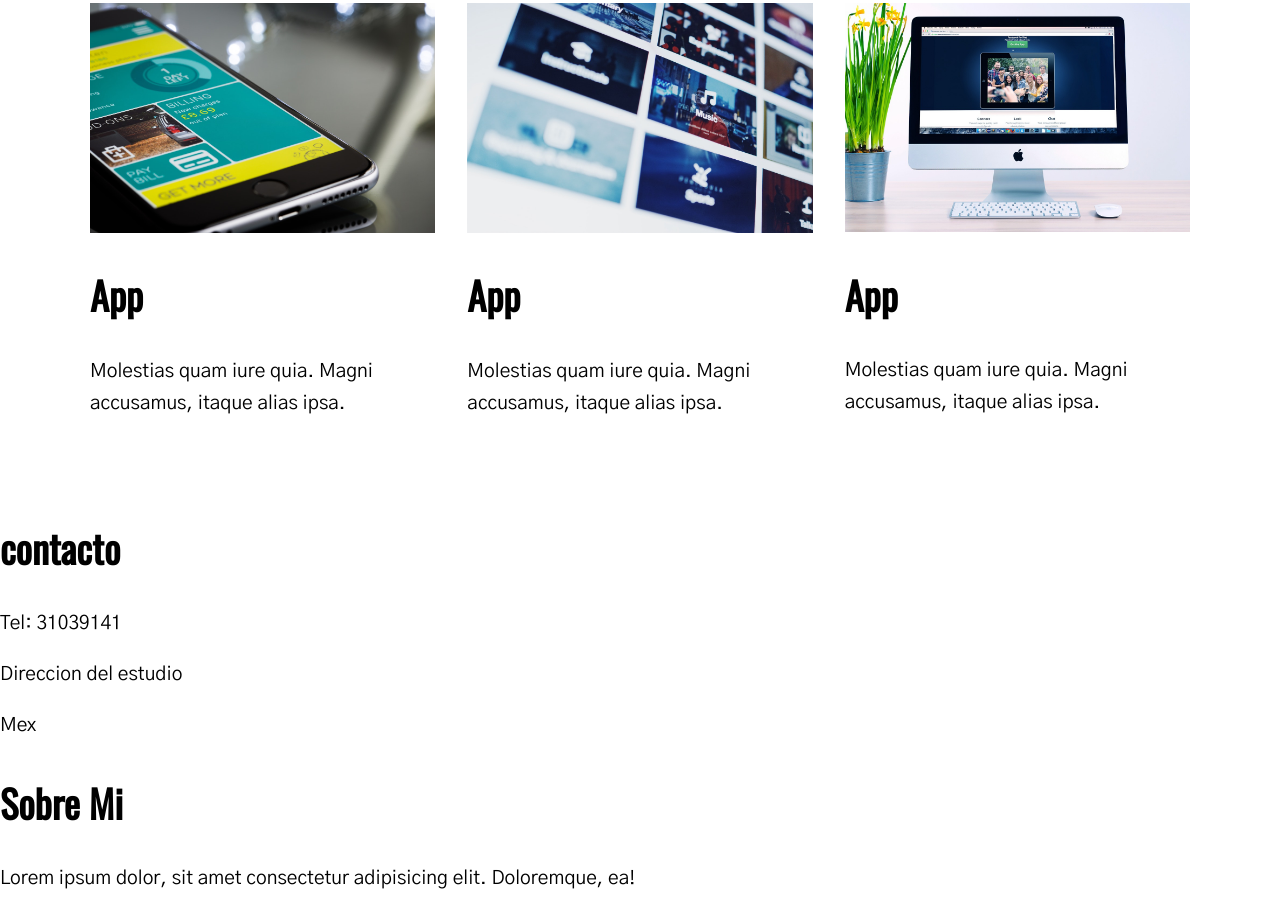
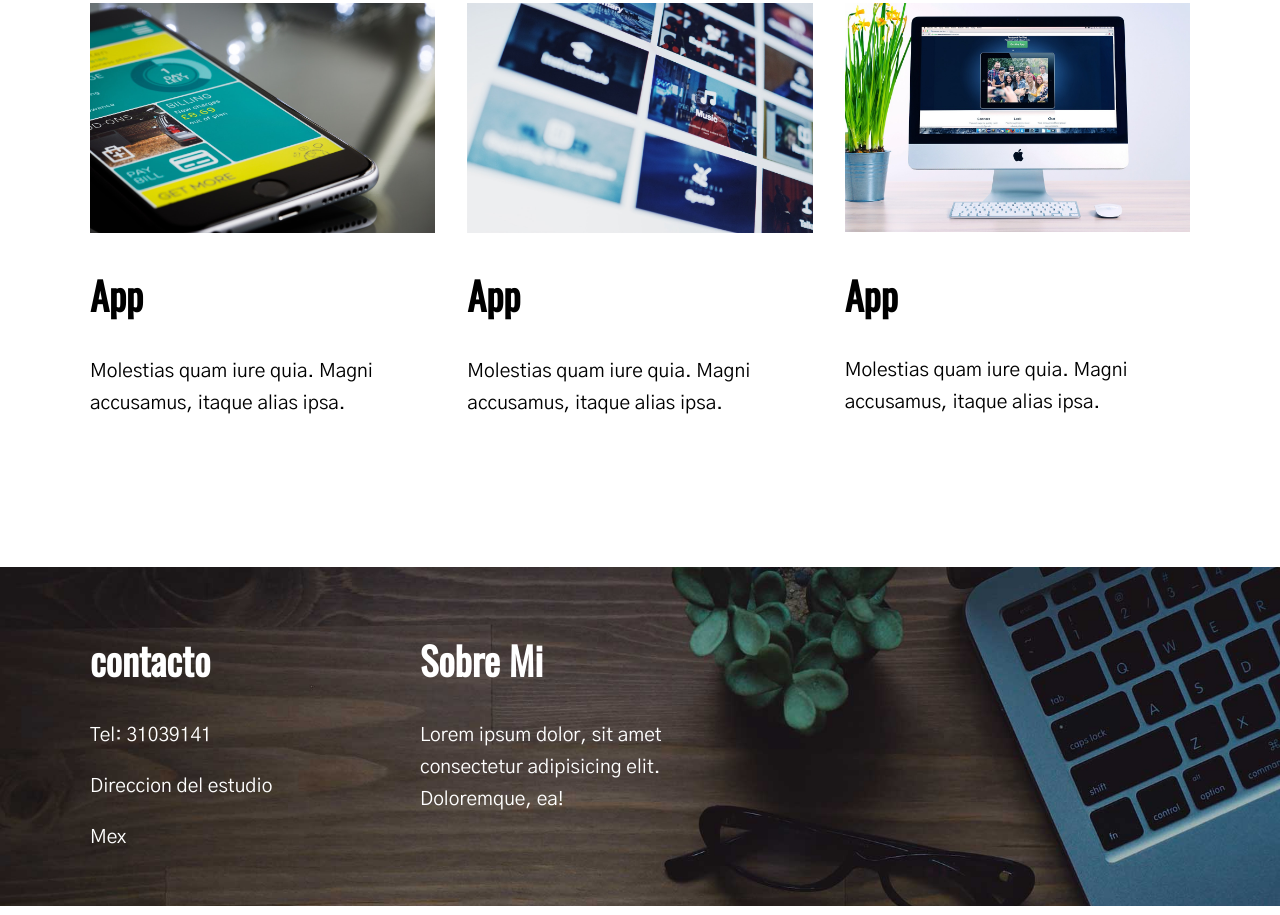
Before and after one commit to DavidSC34/portfolio, a plain HTML site: page index.html in a window 1280 px wide. Shown: the part 2444-3359 px from the top of the page. Drawn offline with nearby package versions, Linux system fonts and the light colour scheme.

Commit message:
Terminado estilos al footer, quitando ultmo border elemento

```diff
--- a/css/style.css
+++ b/css/style.css
@@ -118,6 +118,10 @@ p {
     margin-bottom: 3rem;
 }
 
+.elemento:last-of-type {
+    border: none;
+}
+
 @media (min-width:768px) {
     .listado {
         display: grid;
@@ -132,3 +136,22 @@ p {
         grid-row-end: span 2;
     }
 }
+
+
+/*Footer*/
+
+.footer {
+    background-image: url(../img/contacto.jpg);
+    background-repeat: no-repeat;
+    background-size: cover;
+    color: var(--claro);
+    padding: 2rem 0;
+    margin-top: 5rem;
+}
+
+@media (min-width:768px) {
+    .footer .contenedor {
+        display: grid;
+        grid-template-columns: repeat(2, 30%) auto;
+    }
+}
--- a/index.html
+++ b/index.html
@@ -49,7 +49,7 @@
         </div>
     </section>
     <footer class="footer">
-        <div class="contenedorr">
+        <div class="contenedor">
             <div class="widget">
                 <h3>contacto</h3>
                 <p>Tel: 31039141</p>
```
